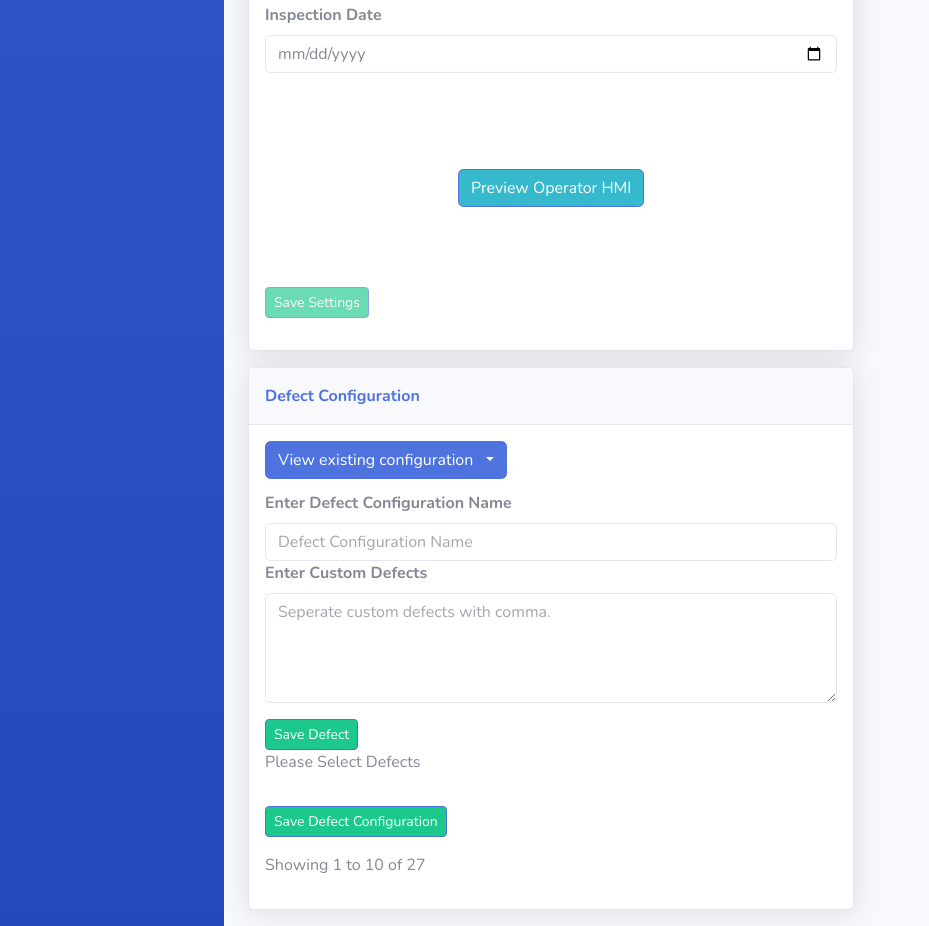
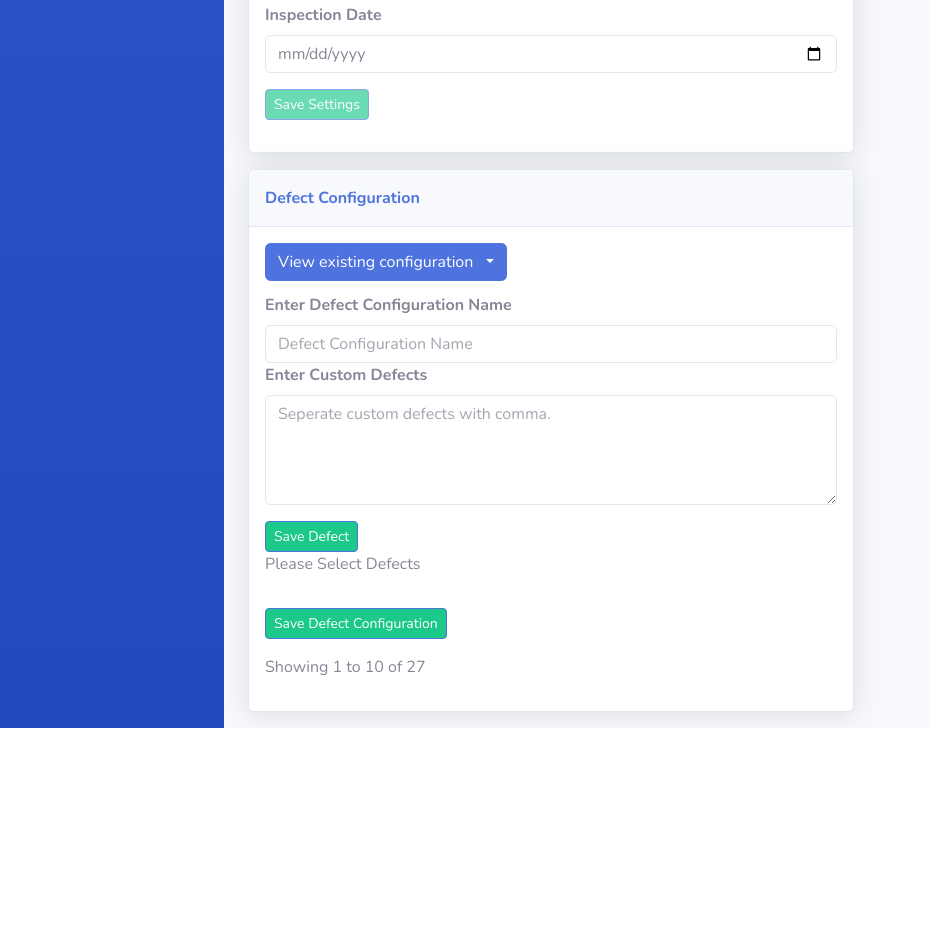
Before and after one commit to PhoenixImagingPY/PhoenixImagingPY.github.io, a plain HTML site: page inspection.html in a window 1280 px wide. Shown: the part 3424-4350 px from the top of the page, without its empty margins (0-929 px from the left). After the commit the page ends 4152 px from the top, so only its background shows below. Drawn offline with nearby package versions, Linux system fonts and the light colour scheme; a script that the page names is missing.

Commit message:
Update inspection.html

```diff
--- a/inspection.html
+++ b/inspection.html
@@ -509,9 +509,9 @@
                                                         <div class="mb-3"><label class="form-label" for="first_name"><strong>Inspection Date</strong></label><input id="inspection-date" class="form-control" type="date"></div>
                                                         <div class="row">
                                                             <!-- <div class="col text-center" style="margin-top: 80px;margin-bottom: 80px;"><button class="btn btn-primary" type="button" style="background: var(--bs-cyan);">Preview Operator HMI</button></div> -->
-                                                            <div class="col text-center" style="margin-top: 80px; margin-bottom: 80px;">
+<!--                                                             <div class="col text-center" style="margin-top: 80px; margin-bottom: 80px;">
                                                                 <a id="inspection-preview-hmi" href="hmi.html" class="btn btn-primary" style="background: var(--bs-cyan);" role="button">Preview Operator HMI</a>
-                                                            </div>
+                                                            </div> -->
 
                                                         </div>
                                                     </div>
```
